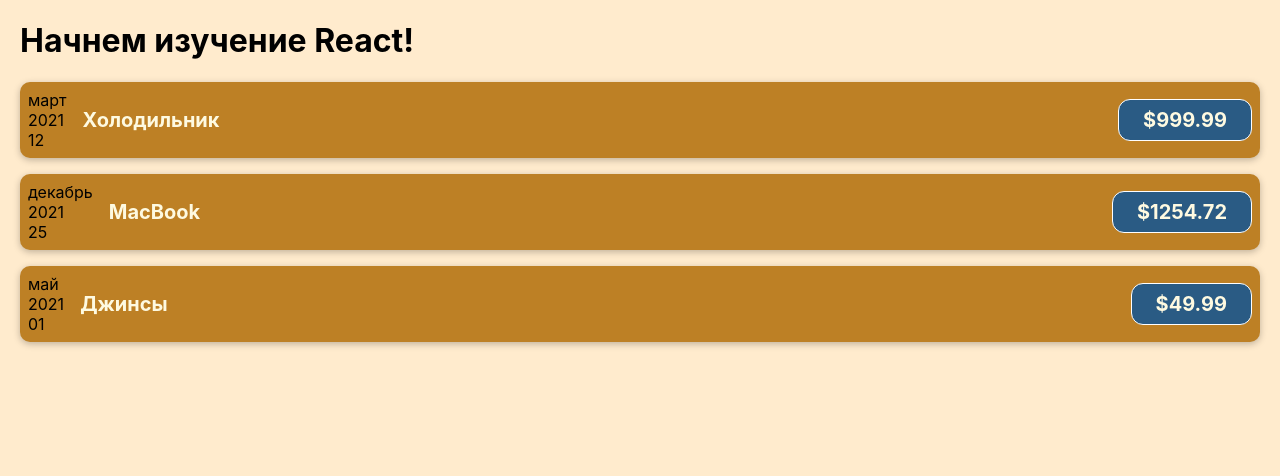
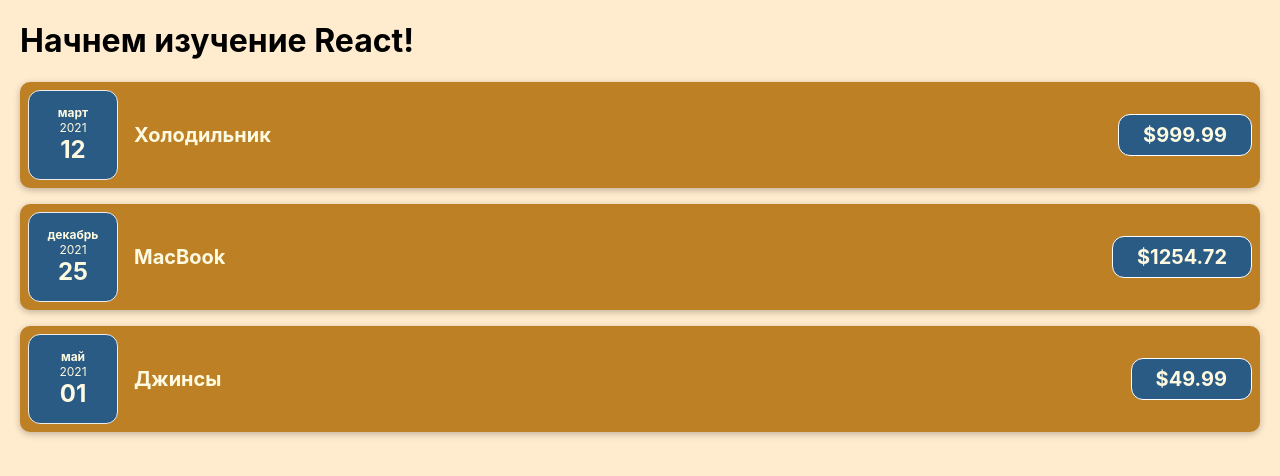
Before and after one commit to panaram1ks/react-years-expences, a JavaScript app: page / in a window 1280 px wide. Shown: the top 476 px of the page. Built offline with nearby package versions, Linux system fonts and the light colour scheme.

Commit message:
separare Date component with CSS

```diff
--- /dev/null
+++ b/src/components/CostDate.css
@@ -0,0 +1,26 @@
+.cost-date {
+    display: flex;
+    flex-direction: column;
+    width: 5.5rem;
+    height: 5.5rem;
+    border: 1px solid #ececec;
+    background-color: #2a5b84;
+    color: #fefae1;
+    border-radius: 12px;
+    align-items: center;
+    justify-content: center;
+  }
+
+  .cost-date__month {
+    font-size: 0.75rem;
+    font-weight: bold;
+  }
+
+  .cost-date__year {
+    font-size: 0.75rem;
+  }
+
+  .cost-date__day {
+    font-size: 1.5rem;
+    font-weight: bold;
+  }
--- /dev/null
+++ b/src/components/CostDate.js
@@ -0,0 +1,23 @@
+import './CostDate.css'
+
+function CostDate(props) {
+
+    const month = props.date.toLocaleString('ru-Ru', {
+        month: 'long'
+    });
+    const year = props.date.getFullYear();
+    const day = props.date.toLocaleString('ru-Ru', {
+        day: "2-digit"
+    });
+
+    return(
+        <div className='cost-date'>
+            <div className='cost-date__month'>{month}</div>
+            <div className='cost-date__year'>{year}</div>
+            <div className='cost-date__day'>{day}</div>
+        </div>
+    );
+
+}
+
+export default CostDate;
--- a/src/components/CostItem.js
+++ b/src/components/CostItem.js
@@ -1,22 +1,13 @@
+import CostDate from './CostDate';
 import './CostItem.css'
 
 function CostItem(props) {
 
-    const month = props.date.toLocaleString('ru-Ru', {
-        month: 'long'
-    });
-    const year = props.date.getFullYear();
-    const day = props.date.toLocaleString('ru-Ru', {
-        day: "2-digit"
-    });
+
 
     return (
         <div className='cost-item'>
-            <div>
-                <div>{month}</div>
-                <div>{year}</div>
-                <div>{day}</div>
-            </div>
+            <CostDate date={props.date}/>
             <div className='cost-item__description'>
                 <h2>{props.description}</h2>
                 <div className='cost-item__price'>${props.amount}</div>
```
